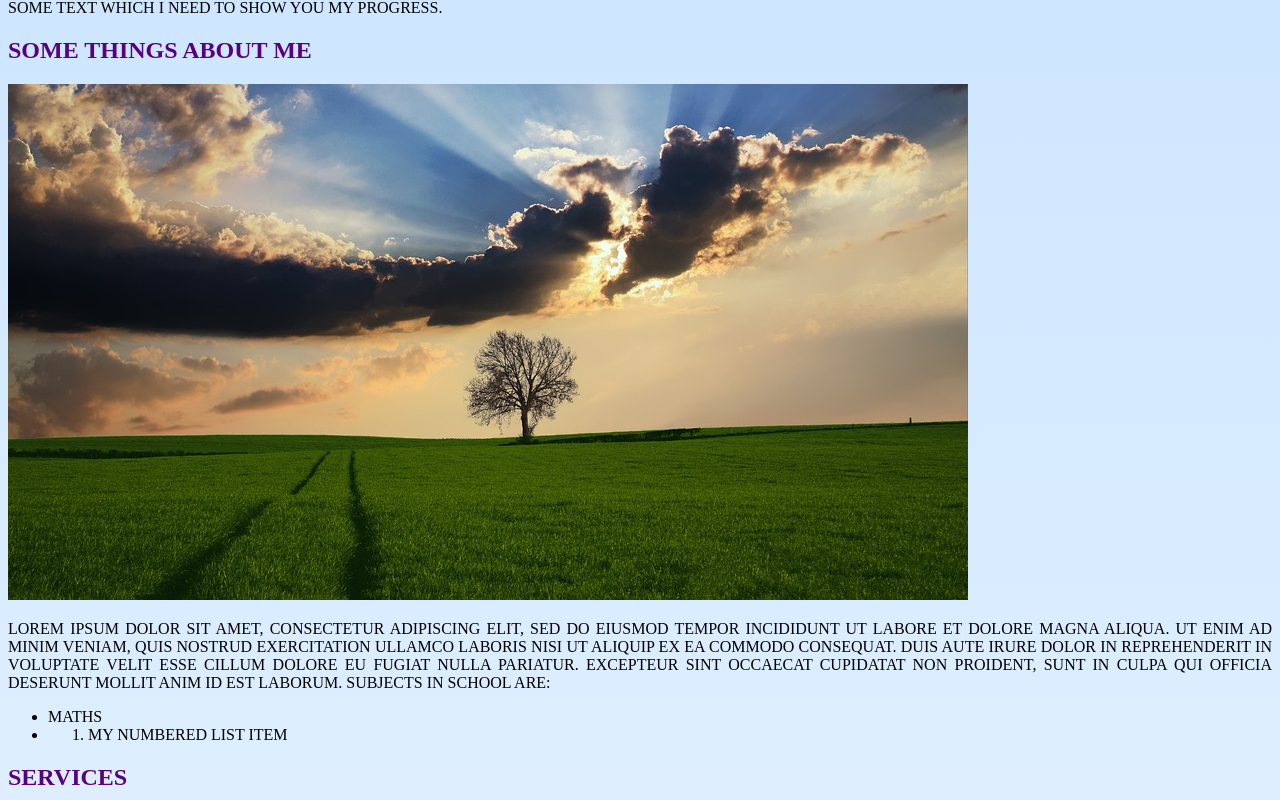
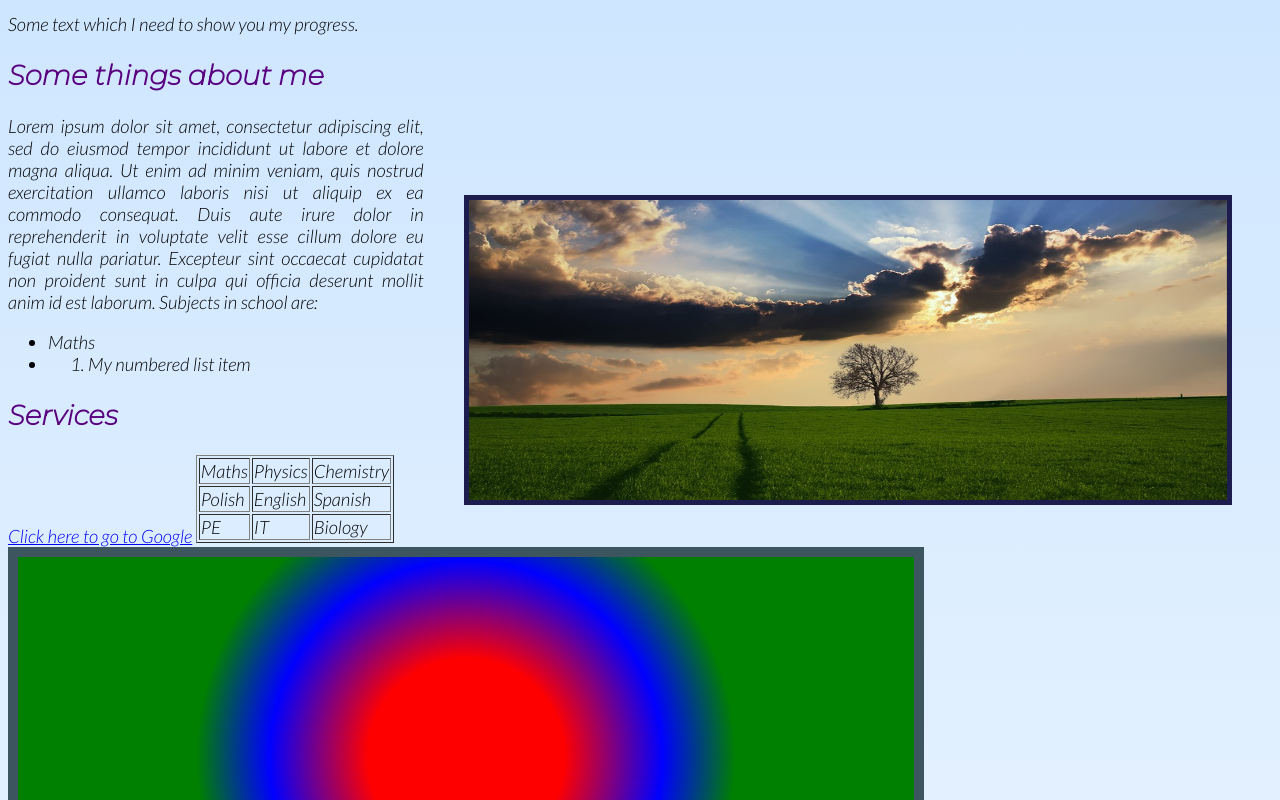
Before and after one commit to frgtnn/CSS-Course, a plain HTML site: page Zero to Hero/html/index.html in a window 1280 px wide. Shown: the part 81-881 px from the top of the page. Drawn offline with Linux system fonts and the light colour scheme.

Commit message:
3.5h of Zero of Hero course is completed

```diff
--- a/Zero to Hero/css/style2.css
+++ b/Zero to Hero/css/style2.css
@@ -1,21 +1,25 @@
 body {
     background: linear-gradient(to bottom, rgb(204, 229, 255), rgba(204, 229, 255, 0.4));
-    text-transform: uppercase;
-    /* capitalize - every word start with large letter, uppercase give us everything in capital letters, lowercase is opposite */
+    font-size: 1.15em;
+    text-align: justify;
+    font-family: "Lato", sans-serif;
 
-    text-align: justify;
-
+    /* text-transform: capitalize - every word start with large letter, uppercase give us everything in capital letters, lowercase is opposite */
     /*For font-size we can use: em, mm, cm, m, px, etc.*/
     /* background: url("https://llandscapes-10674.kxcdn.com/wp-content/uploads/2019/07/lighting.jpg")  */
     /* we can also use background-image to add photo to background, also we can use ../img/img1.jpg e.g. */
 }
 
 #title {
-    color: rgb(236, 11, 11)
+    color: rgb(236, 11, 11);
+    font-family: "Montserrat", sans-serif;
+
+    /* font-weight: 400; we shouldn't go higher than 800 */
 }
 
 .subtitle {
     color: rgb(89, 0, 128);
+    font-family: "Montserrat", sans-serif;
 }
 
 #service-image {
@@ -30,8 +34,27 @@ body {
     /* background-size: cover; contain */
 
     background: radial-gradient(circle, red 20%, blue 40%, green 55%);
+    border: 10px solid rgb(60, 85, 95); /* size style (double, dashed, solid, dotted), color */
 }
 
 .link {
     text-decoration: underline; /* none, line-through, overline, underline */
 }
+
+.italics {
+    font-style: italic; /* oblique, italic, normal */
+}
+
+#about-us-image {
+    height: 300px;
+    width: 60%;
+
+    border: 5px solid rgb(28, 28, 79);
+    margin: 80px 40px; /*padding top, right, left, bottom. margin 1st: top, bottom, 2nd: left, right.*/
+
+    float: right;
+}
+
+.site-table {
+    display: inline-block;
+}
--- a/Zero to Hero/html/index.html
+++ b/Zero to Hero/html/index.html
@@ -4,6 +4,7 @@
     <meta charset="UTF-8">
     <meta http-equiv="X-UA-Compatible" content="IE=edge">
     <meta name="viewport" content="width=device-width, initial-scale=1.0">
+    <link href="https://fonts.googleapis.com/css2?family=Lato:ital,wght@1,300&family=Montserrat:ital,wght@1,200&display=swap" rel="stylesheet">
     <link rel="stylesheet" type="text/css" href="../css/style2.css">
     <title>My Website</title>
 </head>
@@ -15,12 +16,12 @@
 
 <h2 class="subtitle">Some things about me</h2>
 
-<img src="../img/img-1.jpg">
+<img src="../img/img-1.jpg" id="about-us-image">
 
 <p class="para-text">Lorem ipsum dolor sit amet, consectetur adipiscing elit, sed do eiusmod tempor incididunt ut labore et dolore magna aliqua.
     Ut enim ad minim veniam, quis nostrud exercitation ullamco laboris nisi ut aliquip ex ea commodo consequat.
     Duis aute irure dolor in reprehenderit in voluptate velit esse cillum dolore eu fugiat nulla pariatur.
-    Excepteur sint occaecat cupidatat non proident, sunt in culpa qui officia deserunt mollit anim id est laborum.
+    <span class="italics">Excepteur sint occaecat cupidatat non proident</span> sunt in culpa qui officia deserunt mollit anim id est laborum.
 
     Subjects in school are:
     <ul>
@@ -36,7 +37,7 @@
 
 <a href="http://www.google.com" class="link">Click here to go to Google</a>
 
-<table border="1">
+<table border="1" class="site-table">
     <thead>
         <tr>
             <td>Maths</td>
```
